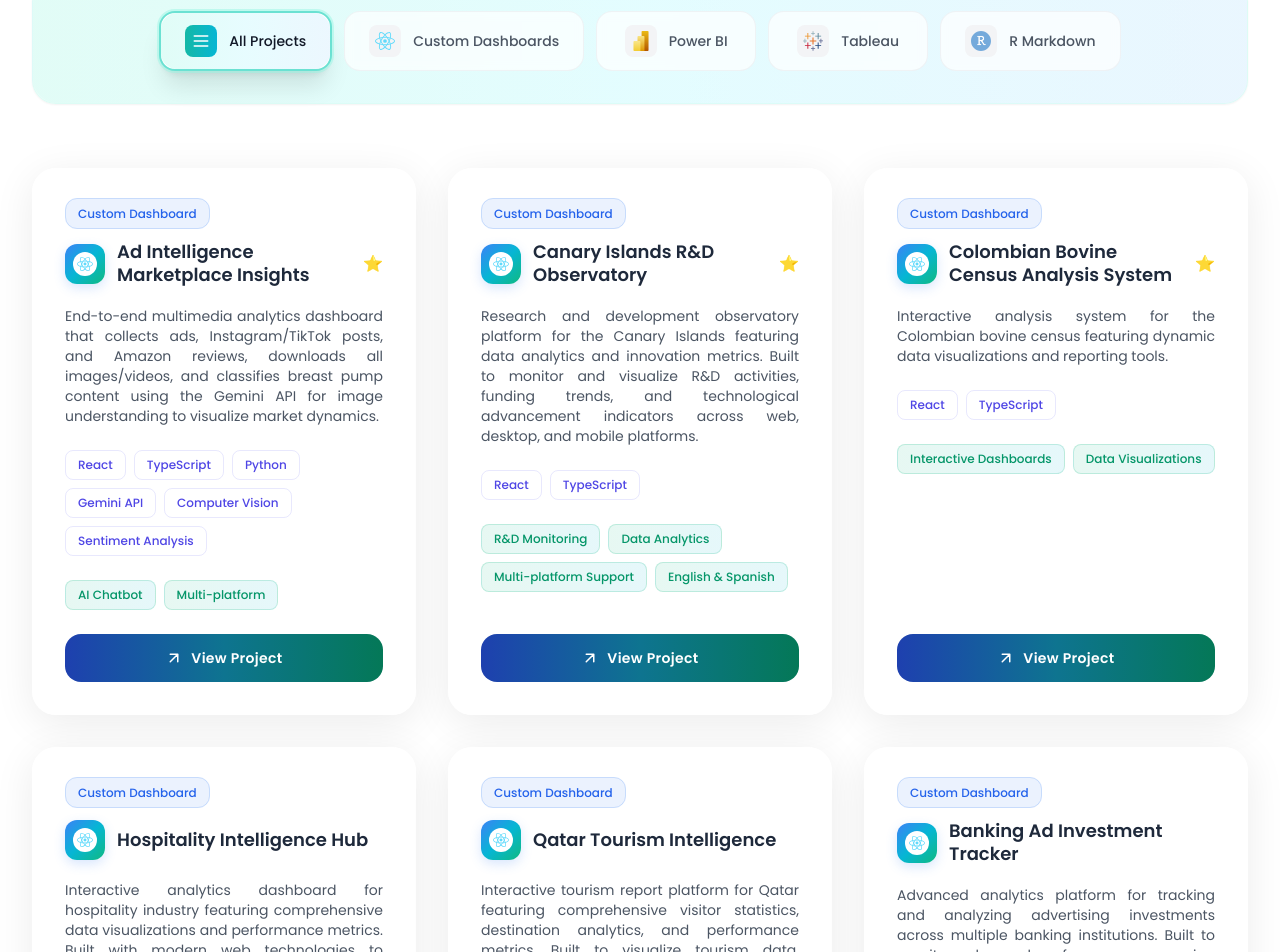
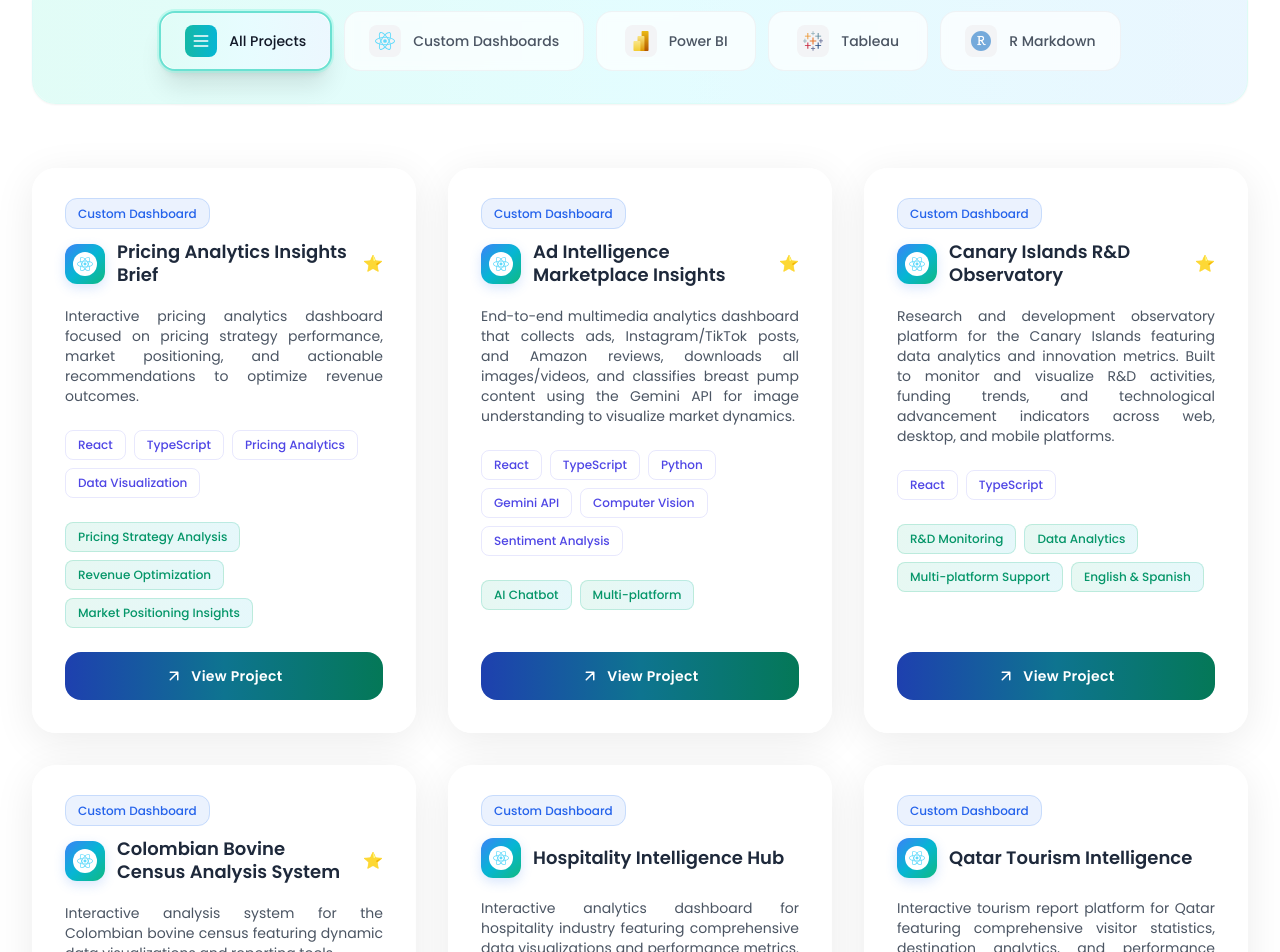
Before and after one commit to daniela2708/data_analytics_portfolio, a React (Create React App) app: page / in a window 1280 px wide. Shown: the part 1726-2678 px from the top of the page. Built offline with nearby package versions, Linux system fonts and the light colour scheme; the HTML template or start-up script is replaced by a standard one.

Commit message:
Add Pricing Analytics project and move it to first position

```diff
--- a/src/components/Projects.tsx
+++ b/src/components/Projects.tsx
@@ -60,6 +60,12 @@
           'Interactive Dashboards',
           'Data Visualizations',
           'Competitive Analysis'
+        ];
+      case 'pricing-insights-brief':
+        return [
+          'Pricing Strategy Analysis',
+          'Revenue Optimization',
+          'Market Positioning Insights'
         ];
       case 'emerge-dashboard':
         return [
--- a/src/data/portfolioData.ts
+++ b/src/data/portfolioData.ts
@@ -51,6 +51,15 @@
 };
 
 export const projects: Project[] = [
+  {
+    id: "pricing-insights-brief",
+    title: "Pricing Analytics Insights Brief",
+    description: "Interactive pricing analytics dashboard focused on pricing strategy performance, market positioning, and actionable recommendations to optimize revenue outcomes.",
+    technologies: ["React", "TypeScript", "Pricing Analytics", "Data Visualization"],
+    link: "https://pricing-insights-brief.vercel.app/",
+    category: "dashboard",
+    featured: true
+  },
   {
     id: "avent-intelligence",
     title: "Ad Intelligence Marketplace Insights",
```
